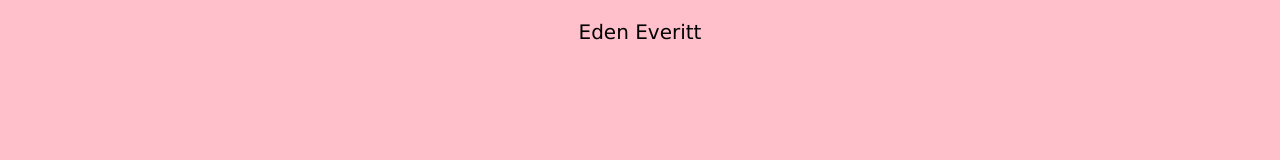
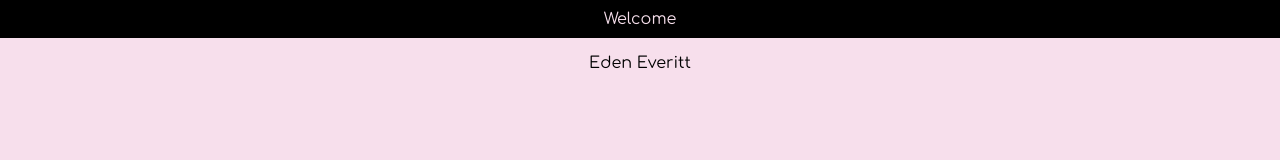
Before and after one commit to Edenixia/web-week-1, a plain HTML site: page index.html in a window 1280 px wide. Drawn offline with Linux system fonts and the light colour scheme.

Commit message:
gen update

```diff
--- a/css/styles.css
+++ b/css/styles.css
@@ -1,6 +1,19 @@
+@font-face {
+  font-family: comfortaa;
+  src: url(/Comfortaa-Regular.ttf);
+}
+
 body {
-    background-color: pink;
+    font-family: comfortaa;
+    background-color: rgb(247, 223, 236);
+    margin: 0;
+    padding: 0;
     text-align: center;
-    font-family: Verdana, Geneva, Tahoma, sans-serif;
-    font-size: 20px;
 }
+
+.announce {
+    background-color: black;
+    color: rgb(247, 223, 236);
+    text-align: center;
+    padding: 10px;
+}
--- a/index.html
+++ b/index.html
@@ -9,7 +9,7 @@
 </head>
 <body>
     <header>
-
+        <div class="announce"> Welcome </div>
     </header>
     <div>
         <p>Eden Everitt</p>
```
Also changed, not shown: Comfortaa-Regular.ttf (added).
